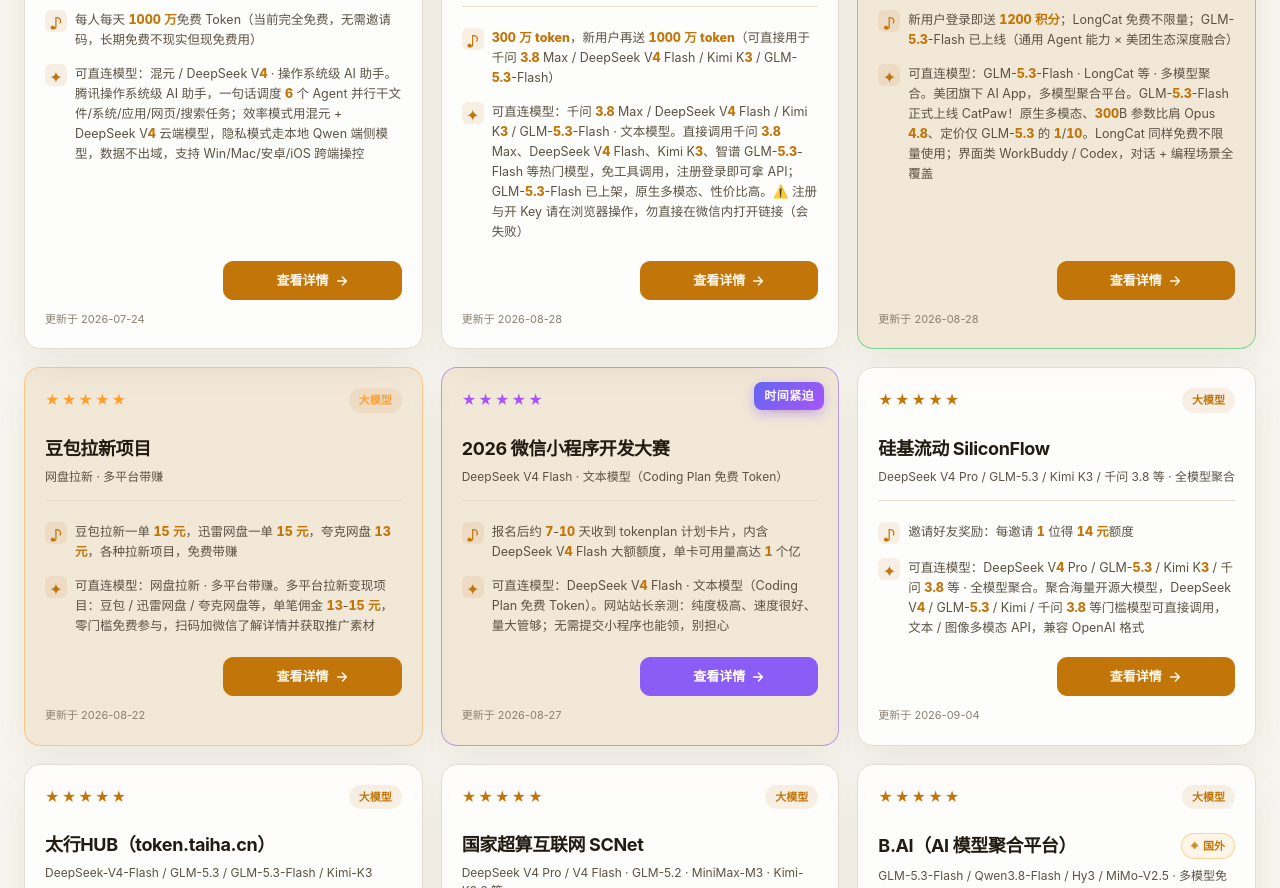
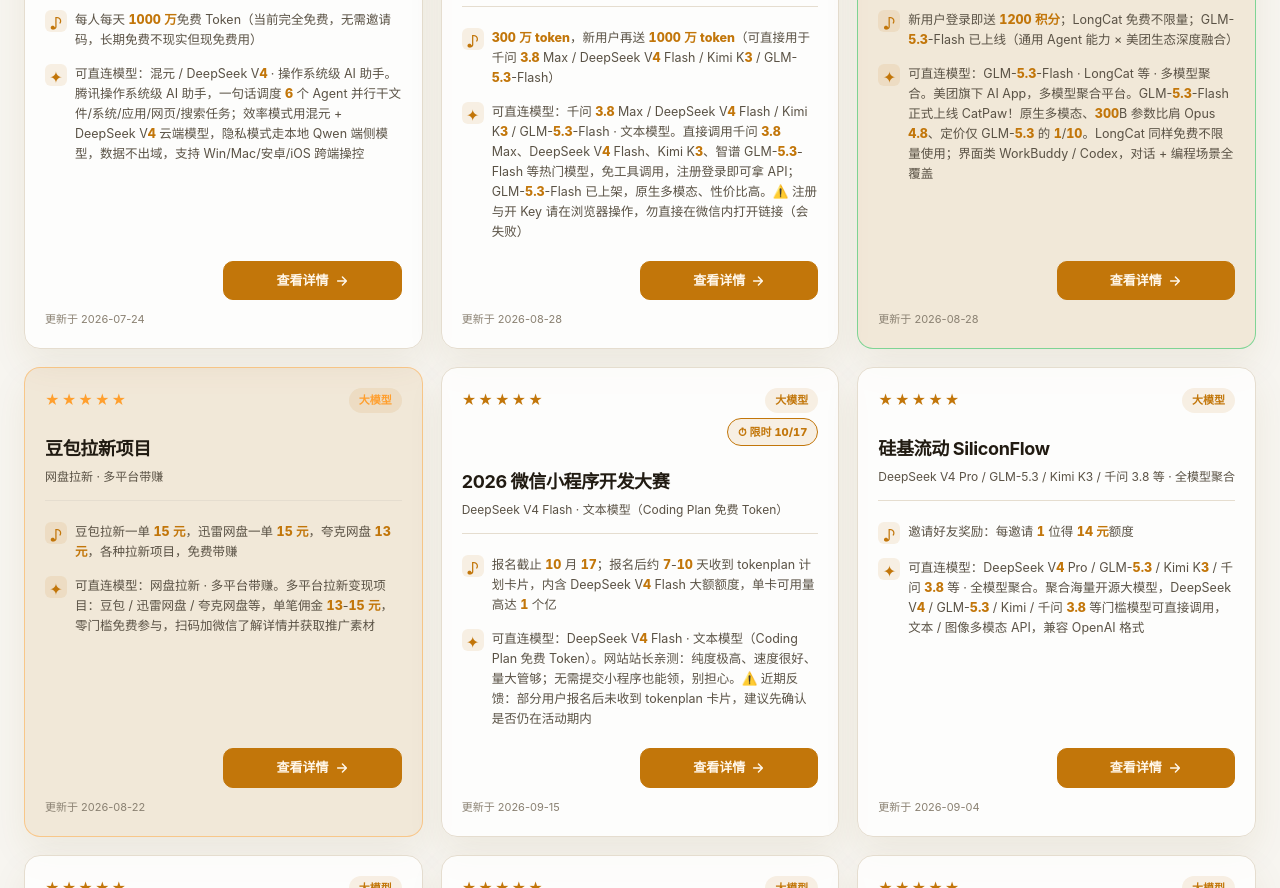
Before and after one commit to hope0719/token-fbi, a plain HTML site: page index.html in a window 1280 px wide. Shown: the part 1912-2800 px from the top of the page. Drawn offline with nearby package versions, Linux system fonts and the light colour scheme.

Commit message:
feat: 新增云工开物学生专区卡片；调整 Qoder/小程序大赛/SCNet/秒哒/有道龙虾；更新缓存版本 v=2026091513

```diff
--- a/app.js
+++ b/app.js
@@ -29,8 +29,9 @@
     effect: "阿里云官方编程助手（原灵码），主打通义千问旗舰 Qwen3.8-Max；桌面端 / JetBrains 插件 / CLI 全端可用，写代码、重构、答疑都稳，与阿里云生态插件配合体验顺滑",
     link: "https://www.aliyun.com/product/lingma?userCode=ygtxup80",
     extraAction: { text: "49 元特惠", link: "https://my.feishu.cn/docx/OAqmdEMaUovF0JxsLqW6E2Fcnwf" },
+    badge: "九月限定",
     limited: "2026-09-03",
-    updated: "2026-08-28",
+    updated: "2026-09-15",
     v2: true
   },
 
@@ -117,12 +118,11 @@
     type: "大模型",
     modality: "DeepSeek V4 Flash · 文本模型（Coding Plan 免费 Token）",
     rating: 4,
-    quota: "报名后约 7-10 天收到 tokenplan 计划卡片，内含 DeepSeek V4 Flash 大额额度，单卡可用量高达 1 个亿",
-    effect: "网站站长亲测：纯度极高、速度很好、量大管够；无需提交小程序也能领，别担心",
+    quota: "报名截止 10 月 17；报名后约 7-10 天收到 tokenplan 计划卡片，内含 DeepSeek V4 Flash 大额额度，单卡可用量高达 1 个亿",
+    effect: "网站站长亲测：纯度极高、速度很好、量大管够；无需提交小程序也能领，别担心。⚠️ 近期反馈：部分用户报名后未收到 tokenplan 卡片，建议先确认是否仍在活动期内",
     link: "https://contest.weixin.qq.com/eventDetails?id=4598379302114656257",
-    tone: "bluepurple",
-    badge: "时间紧迫",
-    updated: "2026-08-27",
+    limited: "2026-10-17",
+    updated: "2026-09-15",
     v2: true
   },
 
@@ -335,9 +335,9 @@
     modality: "DeepSeek V4 Pro / V4 Flash · GLM-5.2 · MiniMax-M3 · Kimi-K2.6 等",
     rating: 4,
     quota: "Token Plan 包月：基础版 ¥30/月 → 60,000 Credits（原价 ¥50）；标准版 ¥110 → 240,000；高级版 ¥265 → 600,000。兼容 OpenAI / Anthropic 接口，Credits 按实际消耗折算抵扣",
-    effect: "科技部牵头、中科曙光支撑的国家级算力平台，把全国超算/智算中心资源统一对外；DeepSeek 涨价后最划算的官方背景平替。V4-Flash 缓存命中低至 0.012 元/百万 Token、未命中输入 0.6 元、输出 1.2 元，对比官方峰值便宜约 7-8.3 倍（V4 Pro 便宜约 1.75-7 倍）；不用对话数据训练。⚠️ 槽点：并发/稳定性一般、高峰需排队；新模型上架滞后；资源包与余额扣减逻辑绕（需关注算力券/补贴包多重叠加）。适合能接受排队、想压成本的重度调用",
+    effect: "科技部牵头、中科曙光支撑的国家级算力平台，把全国超算/智算中心资源统一对外。前段时间 DeepSeek 涨价期间，大量用户反馈 SCNet 的套餐价格相较官方渠道更划算；目前 DeepSeek 价格已回调，是否仍具成本优势需结合自身用量与官方最新定价自行衡量。V4-Flash 缓存命中低至 0.012 元/百万 Token、未命中输入 0.6 元、输出 1.2 元，对比官方峰值便宜约 7-8.3 倍（V4 Pro 便宜约 1.75-7 倍）；不用对话数据训练。⚠️ 槽点：并发/稳定性一般、高峰需排队；新模型上架滞后；资源包与余额扣减逻辑绕（需关注算力券/补贴包多重叠加）。适合能接受排队、想压成本的重度调用",
     link: "https://www.scnet.cn/",
-    updated: "2026-08-21",
+    updated: "2026-09-15",
     v2: true
   },
 
@@ -430,16 +430,16 @@
   /* ========== 秒哒（字节跳动 · AI 应用生成工具，2026-09-02 新增） ========== */
 
   {
-    name: "秒哒（字节跳动）",
+    name: "秒哒（百度）",
     type: "工具",
     modality: "AI 应用生成工具 · 一句话造应用 · 0 代码搓小程序",
     rating: 5,
-    quota: "通过我的邀请链接注册即可领取「秒点礼包」；0 帧起手，一句话生成完整可用的应用/小程序，0 代码 0 成本，普通人都能快速上手",
-    effect: "秒哒是字节跳动的免费全能 AI 神器：可以普通、快速地做一个能直接运行的小程序——0 帧起手，一句话描述需求即可生成应用/小程序并运行，全程 0 代码 0 成本，普通人零代码也能轻轻松松搓出来",
+    quota: "一句话生成完整可用的应用/小程序，0 代码 0 成本，适合普通人快速上手",
+    effect: "百度秒哒是零代码 AI 应用生成工具，推荐给新手使用：用自然语言描述需求即可生成并运行小程序/网页应用，支持对话式迭代、组件拖拽与一键发布；没有编程基础也能把想法快速做成可运行产品",
     link: "https://www.miaoda.cn/?invitecode=user-7a0wz6474m4k",
     tone: "orange",
     alwaysShow: true,
-    updated: "2026-09-02",
+    updated: "2026-09-15",
     v2: true
   },
 
@@ -480,10 +480,22 @@
     type: "工具",
     modality: "DeepSeek-V4.1 · 文本模型",
     rating: 4,
-    quota: "专属邀请码 SciPic；下载安装即可使用 DeepSeek-V4.1 模型",
+    quota: "下载安装即可使用 DeepSeek-V4.1 模型",
     effect: "网易有道出品的 AI 应用（有道龙虾），内置 DeepSeek-V4.1 等主流大模型，拿来就能对话、写内容、跑任务，上手零门槛",
     link: "https://lobsterai.youdao.com/#/index?keyfrom=invitation",
-    updated: "2026-09-10",
+    updated: "2026-09-15",
+    v2: true
+  },
+  {
+    name: "云工开物学生专区",
+    type: "工具",
+    modality: "智能体自主编程 · Qwen3.8 / GLM-5.3 / DeepSeek-V4 等多模型",
+    rating: 4,
+    quota: "Qoder CN 学生专享：完成阿里云学生认证，领取 300 元云工开物代金券，下单即可抵扣 1 个月专业版权益，多模型任选，每人限抵扣 1 次",
+    effect: "阿里云「云工开物」学生专区：智能体自主编程，支持 Qwen3.8、GLM-5.3、DeepSeek-V4 等多模型任选，写代码、做论文一站搞定",
+    link: "https://university.aliyun.com/course/promotion28-activity?clubTaskBiz=subTask..12836123..10290..&userCode=ygtxup80",
+    badge: "学生专享",
+    updated: "2026-09-15",
     v2: true
   }
 
--- a/index.html
+++ b/index.html
@@ -9,7 +9,7 @@
   <meta http-equiv="Pragma" content="no-cache" />
   <meta http-equiv="Expires" content="0" />
   <title>Token FBI | 免费 AI token 情报站</title>
-  <link rel="stylesheet" href="style.css?v=2026091601" />
+  <link rel="stylesheet" href="style.css?v=2026091513" />
 </head>
 <body>
   <a class="skip-link" href="#list">跳到情报列表</a>
@@ -191,6 +191,6 @@
     <svg viewBox="0 0 24 24" aria-hidden="true"><path d="M12 19V5M6.5 10.5 12 5l5.5 5.5" /></svg>
   </button>
   <script defer src="https://cdn.jsdelivr.net/npm/gsap@3.13.0/dist/gsap.min.js"></script>
-  <script defer src="app.js?v=2026091601"></script>
+  <script defer src="app.js?v=2026091513"></script>
 </body>
 </html>
```
